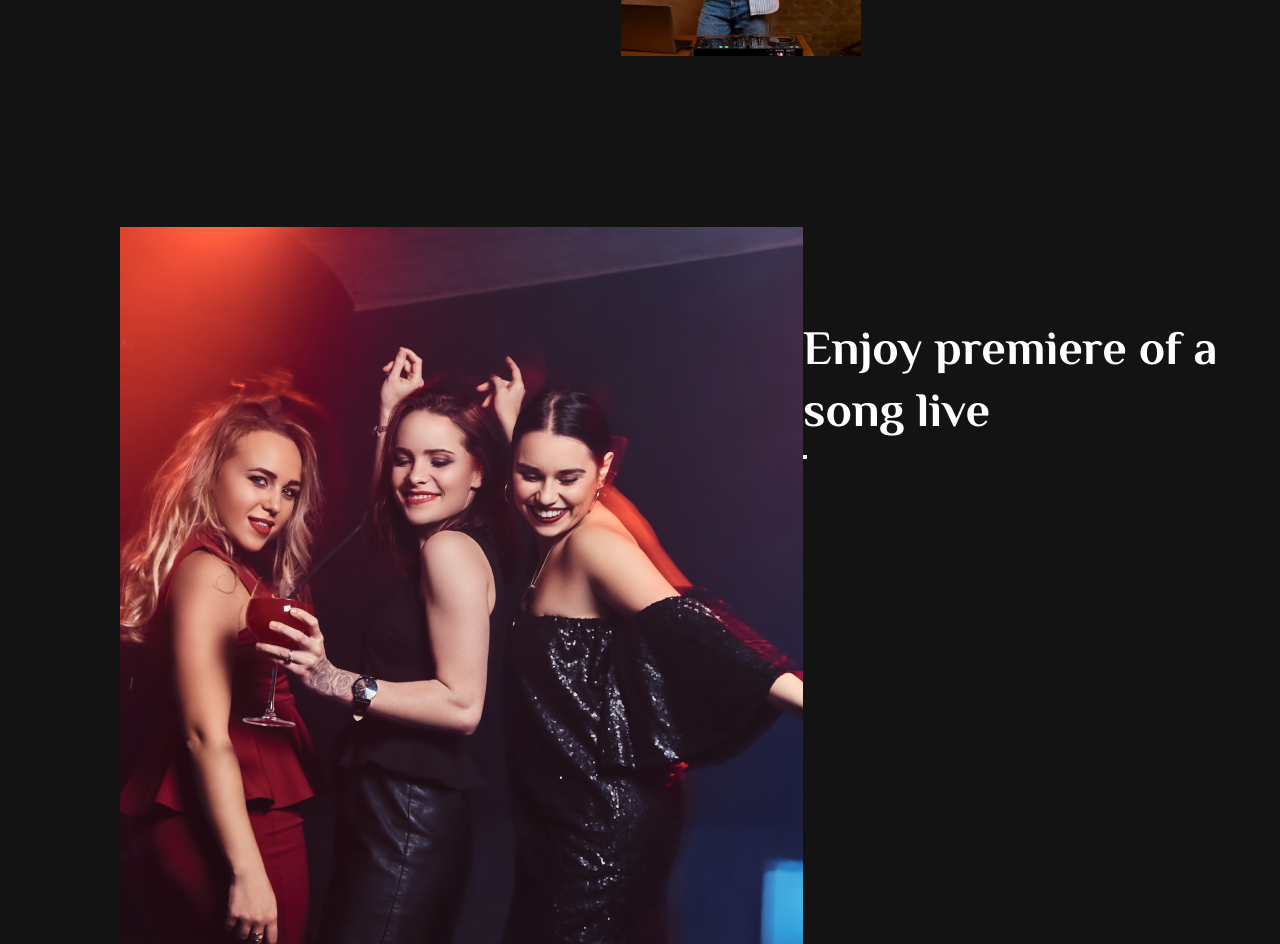
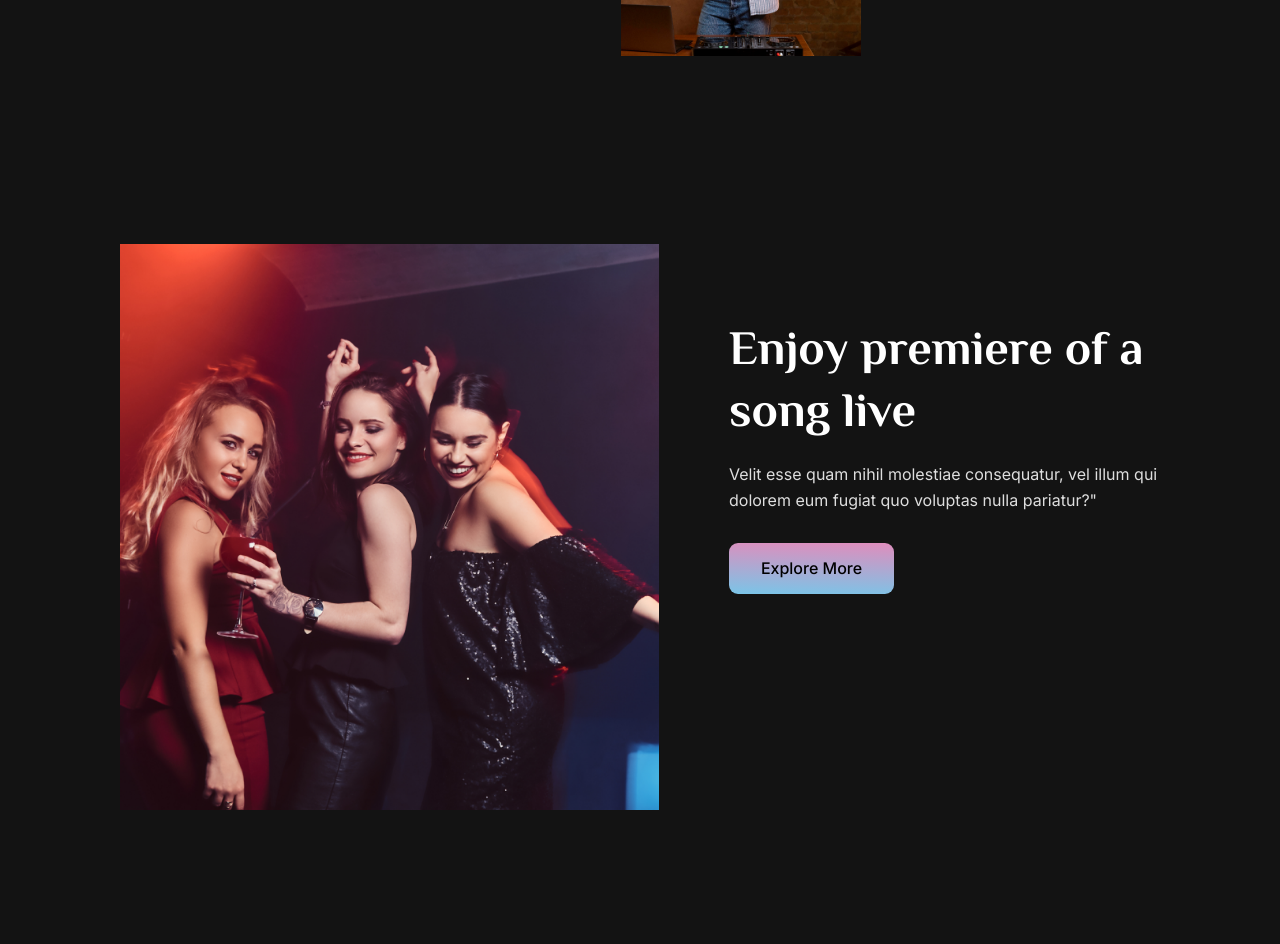
Before and after one commit to jordanssentamu/Music-landingpage, a plain HTML site: page index.html in a window 1280 px wide. Shown: the part 2540-3484 px from the top of the page. After the commit the page ends 3367 px from the top, so only its background shows below. Drawn offline with Linux system fonts and the light colour scheme; a web font is replaced by a local one.

Commit message:
add paragraph and a button, give then both class names ans style them premiere-song-section-text,premiere-song-section-button

```diff
--- a/css/main.css
+++ b/css/main.css
@@ -126,7 +126,7 @@ body {
   gap: 20px;
   margin-bottom: 59px;
 }
-.music-enjoyment-button, .change-the-world-wrapper1-button {
+.music-enjoyment-button, .change-the-world-wrapper1-button, .premiere-song-section-button  {
   border: none;
   height: 51px;
   width: 153px;
@@ -398,10 +398,11 @@ object-fit: contain;
 width: 100%;
 padding-right: 120px;
 display: flex;
+justify-content: space-between;
 }
 .premiere-song-section-img {
-  height: 717px;
-width: 683px;
+  height: 600px;
+width: 539px;
 object-fit: contain;
 margin-top: 160px;
 }
@@ -417,7 +418,27 @@ text-align: left;
 color:
 rgba(255, 255, 255, 1);
 margin-top: 250px;
-
-
-
+margin-bottom: 20px;
 }
+.premiere-song-section-text {
+  height: 52px;
+width: 431px;
+font-family: Inter;
+font-size: 16px;
+font-weight: 400;
+line-height: 26px;
+letter-spacing: 0em;
+color: rgba(222, 222, 222, 1);
+margin-bottom: 30px;
+}
+.premiere-song-section-button  {
+  height: 51px;
+width: 165px;
+border-radius: 9px;
+color: rgba(0, 0, 0, 1);
+font-family: Inter;
+font-size: 16px;
+font-weight: 500;
+line-height: 19px;
+letter-spacing: 0em;
+}
--- a/index.html
+++ b/index.html
@@ -403,8 +403,8 @@
         <img class="premiere-song-section-img" src="/img/Rectangle 3182.png">
         <div class="premiere-song-section-wrapper">
           <h4 class="premiere-song-section-heading">Enjoy premiere of a song live</h4>
-          <p></p>
-          <button></button>
+          <p class="premiere-song-section-text">Velit esse quam nihil molestiae consequatur, vel illum qui dolorem eum fugiat quo voluptas nulla pariatur?"</p>
+          <button class="premiere-song-section-button">Explore More</button>
         </div>
 
       </section>
```
